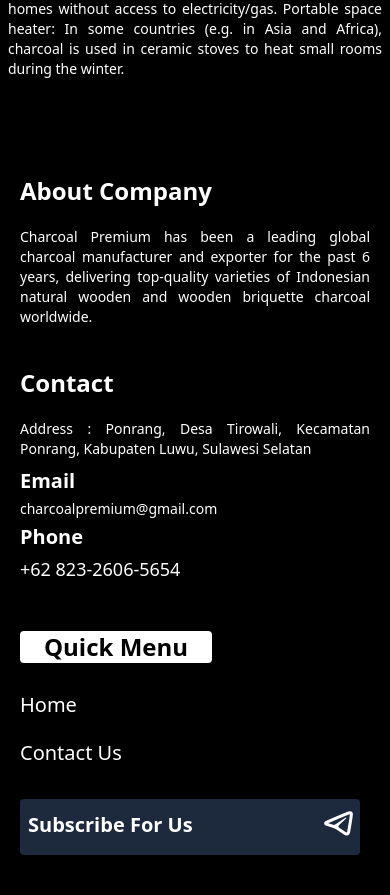
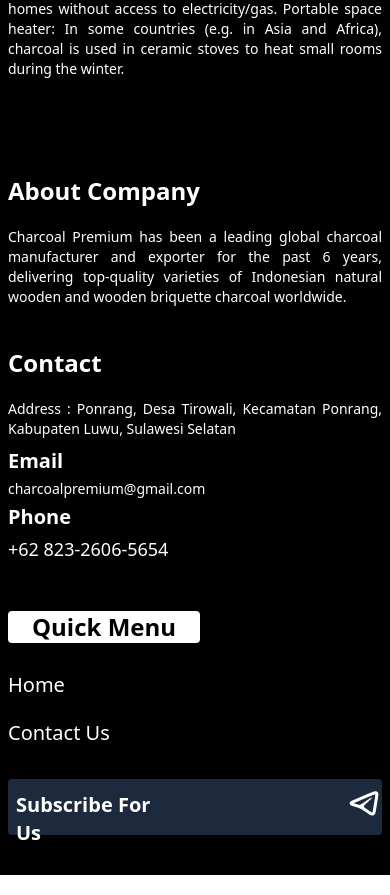
Before and after one commit to hilalhamdh/charcoalpremium, a React (Vite) app: page / in a window 390 px wide. Shown: the part 4928-5823 px from the top of the page. Built offline with nearby package versions, Linux system fonts and the light colour scheme.

Commit message:
add file new

```diff
--- a/src/pages/Footer.jsx
+++ b/src/pages/Footer.jsx
@@ -5,7 +5,7 @@
     <>
       <div className="bg-black  md:h-[400px]">
         <div className="grid grid-col1-1 md:grid-cols-3 gap-5">
-          <div className="mx-5 text-white md:ml-12 pt-14">
+          <div className="mx-2 text-white md:ml-12 pt-14">
             <h2 className="font-bold text-2xl md:text-3xl">About Company</h2>
             <p className="pt-5 md:pt-10 text-sm md:text-lg text-justify  md:mr-12">
               Charcoal Premium has been a leading global charcoal manufacturer
@@ -15,31 +15,31 @@
             </p>
           </div>
           <div className="text-white pt-5   md:pt-14">
-            <h2 className="font-bold text-2xl md:text-3xl mx-5 md:mx-16">
+            <h2 className="font-bold text-2xl md:text-3xl mx-2 md:mx-16">
               Contact
             </h2>
-            <p className="pt-5 md:pt-10 text-sm md:text-lg text-justify mx-5  md:mx-16 ">
+            <p className="pt-5 md:pt-10 text-sm md:text-lg text-justify mx-2  md:mx-16 ">
               Address : Ponrang, Desa Tirowali, Kecamatan Ponrang, Kabupaten
               Luwu, Sulawesi Selatan
             </p>
-            <h2 className="font-bold text-xl pt-2 md:pt-4 mx-5 md:mx-16">
+            <h2 className="font-bold text-xl pt-2 md:pt-4 mx-2 md:mx-16">
               Email
             </h2>
-            <p className="pt-1 md:pt-3 text-sm text-justify mx-5 md:mx-16 ">
+            <p className="pt-1 md:pt-3 text-sm text-justify mx-2 md:mx-16 ">
               charcoalpremium@gmail.com
             </p>
-            <h2 className="font-bold text-xl pt-1 md:pt-4 mx-5 md:mx-16">
+            <h2 className="font-bold text-xl pt-1 md:pt-4 mx-2 md:mx-16">
               Phone
             </h2>
-            <p className="pt-1 md:pt-3 text-lg text-justify mx-5 md:mx-16 ">
+            <p className="pt-1 md:pt-3 text-lg text-justify mx-2 md:mx-16 ">
               +62 823-2606-5654
             </p>
           </div>
           <div className="text-white pt-7 md:pt-14">
-            <h2 className="font-bold text-2xl md:text-3xl mx-5 md:mx-16 bg-white text-center  text-black w-48 rounded-sm">
+            <h2 className="font-bold text-2xl md:text-3xl mx-2 md:mx-16 bg-white text-center  text-black w-48 rounded-sm">
               Quick Menu
             </h2>
-            <ul className="pt-7 text-lg text-justify mx-5 md:mx-16">
+            <ul className="pt-7 text-lg text-justify mx-2 md:mx-16">
               <li className="pb-5">
                 <a href="/" className="text-xl ">
                   Home
@@ -51,11 +51,11 @@
                 </a>
               </li>
             </ul>
-            <div className="flex bg-slate-800 h-14 w-[340px] mx-5 md:mx-16 rounded-sm mb-10 md:mb-0">
+            <div className="flex bg-slate-800 h-14  md:w-[340px] mx-2 md:mx-16 rounded-sm mb-10 md:mb-0">
               <p className=" text-xl pt-3 font-semibold mx-2">
                 Subscribe For Us
               </p>
-              <i className="ri-telegram-2-line pt-1 md:pl-20 pl-30 text-4xl md:text-5xl"></i>
+              <i className="ri-telegram-2-line pt-1 md:pl-20 pl-40 text-4xl md:text-5xl"></i>
             </div>
           </div>
         </div>
```
